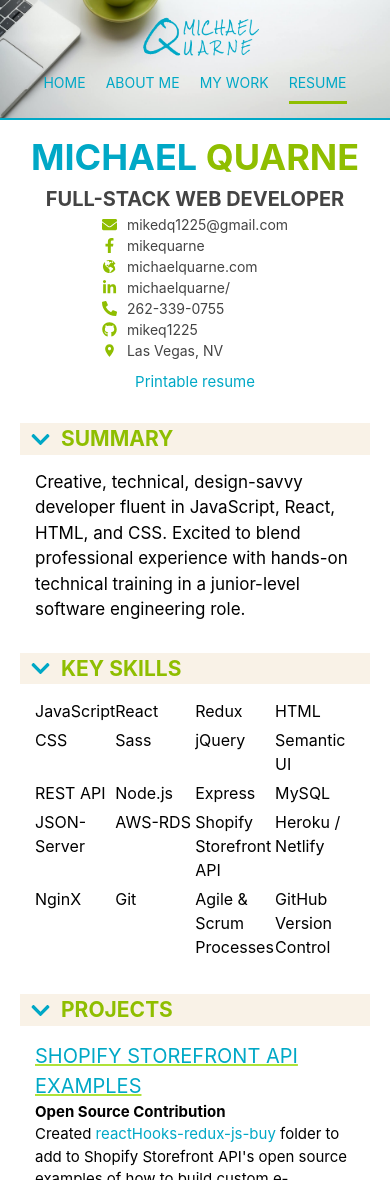
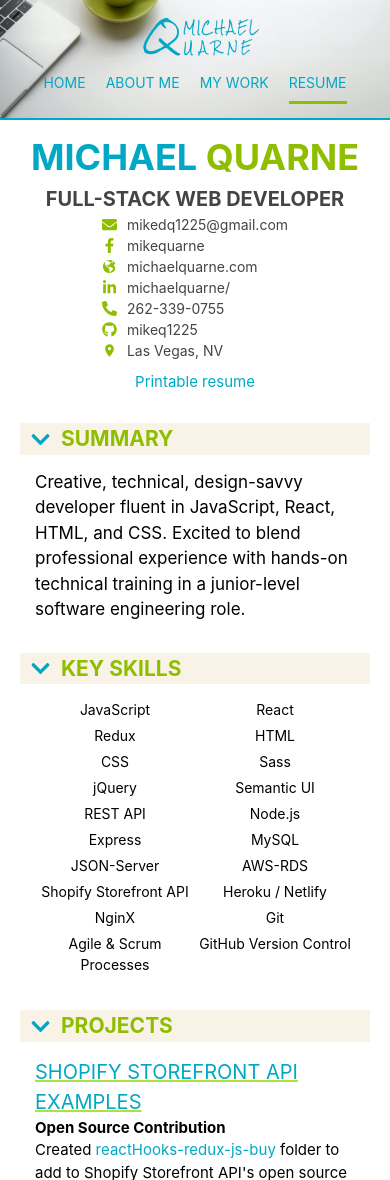
Before and after one commit to mikeq1225/portfolio, a React (Create React App) app in the folder client/: page /Resume in a window 390 px wide. Shown: the top 1180 px of the page. Built offline with nearby package versions, Linux system fonts and the light colour scheme; no server answers.

Commit message:
fixed responsive styling for skills section in resume

```diff
--- a/client/src/styles/resume/ResumeBody.scss
+++ b/client/src/styles/resume/ResumeBody.scss
@@ -171,14 +171,8 @@
 					li {
 						&#skills {
 							ul.panel {
-								li {
-									flex-direction: column;
-
-									ul {
-										display: grid;
-										grid-template-columns: repeat(5, 1fr);
-									}
-								}
+								display: grid;
+								grid-template-columns: repeat(3, 1fr);
 							}
 						}
 					}
@@ -196,12 +190,12 @@
 					li {
 						&#skills {
 							ul.panel {
+								grid-template-columns: repeat(2, 1fr);
+								justify-items: center;
+								text-align: center;
+
 								li {
-									flex-direction: column;
-
-									ul {
-										grid-template-columns: repeat(2, 1fr);
-									}
+									font-size: 1.4rem;
 								}
 							}
 						}
```
